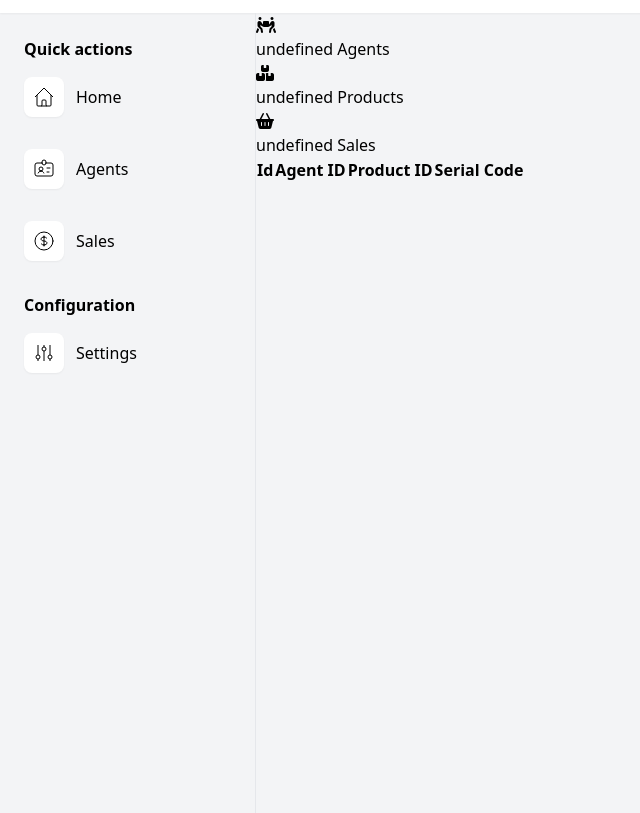
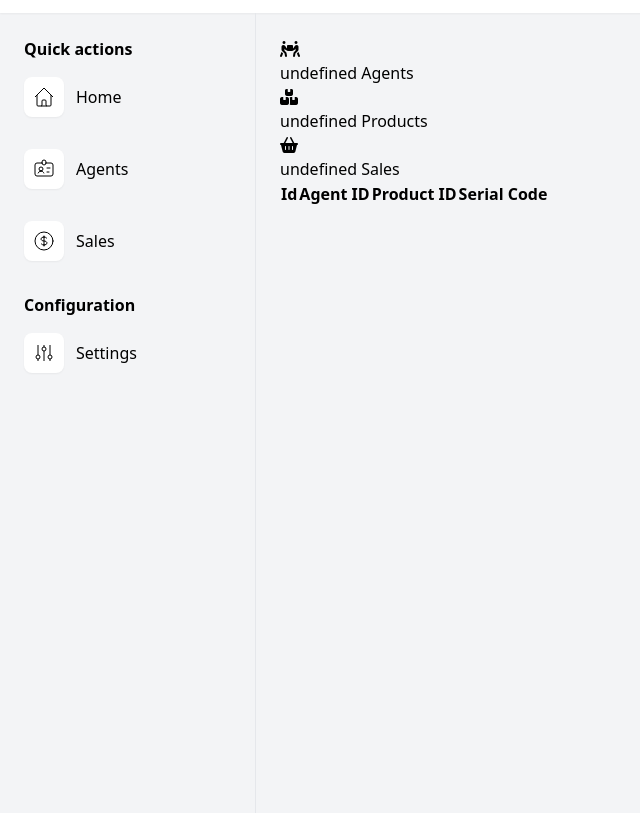
Before and after one commit to ripterdust/admin-panel-vanilla-js, a website built with webpack: page src/index.html in a window 1280 px wide. Shown: the part 51-864 px from the top of the page, without its empty margins (0-640 px from the left). Built offline with nearby package versions, Linux system fonts and the light colour scheme.

Commit message:
Finished main layout

```diff
--- a/src/index.html
+++ b/src/index.html
@@ -59,7 +59,7 @@
             </ul>
         </div>
         <!-- content -->
-        <div id="root"></div>
+        <div id="root" class="p-6"></div>
     </div>
 
 
```
